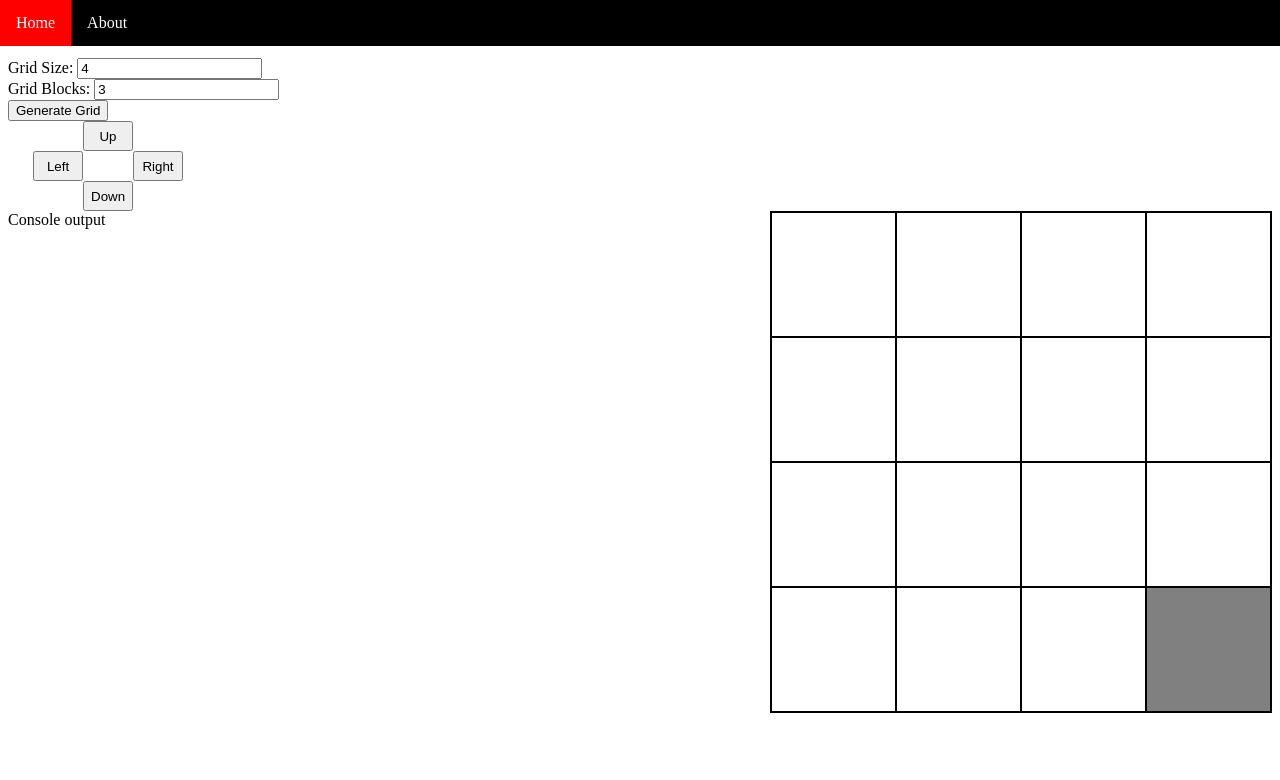
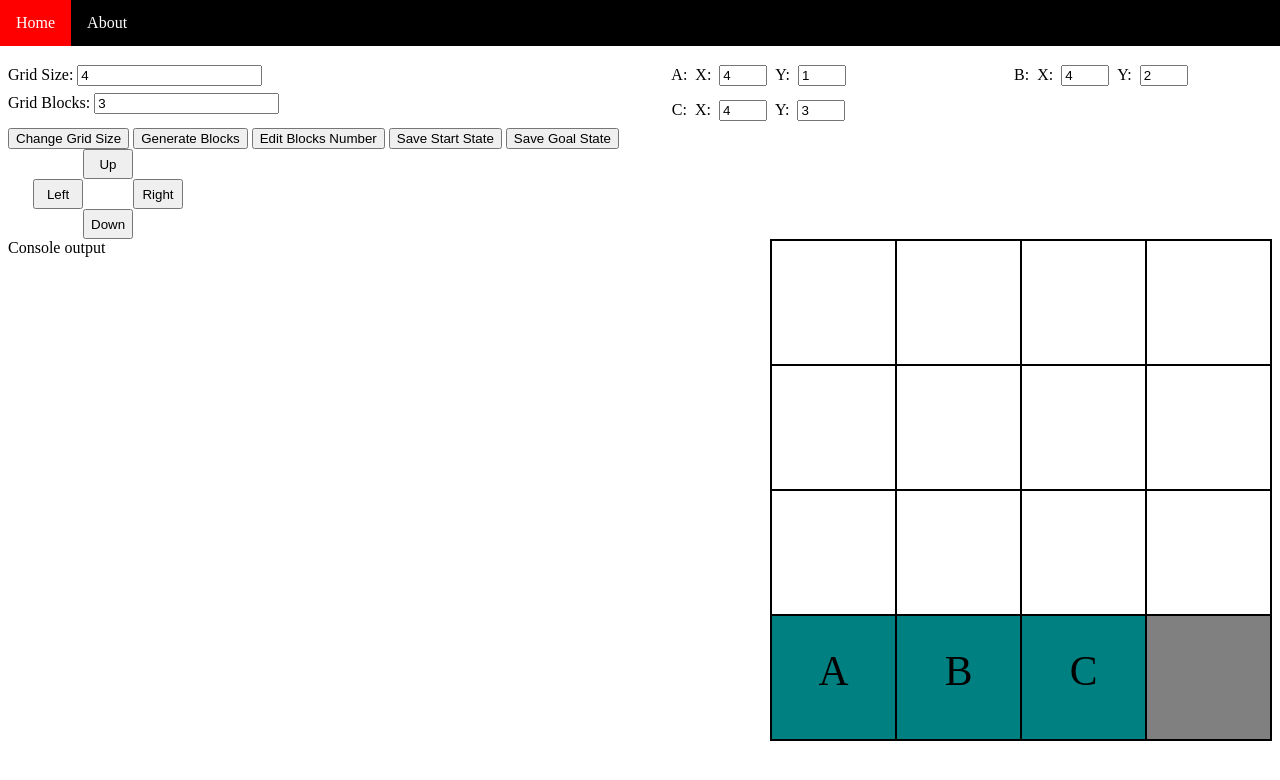
Before and after one commit to MihaiNuica97/SearchMethods, a plain HTML site: page index.html in a window 1280 px wide. Drawn offline with Linux system fonts and the light colour scheme.

Commit message:
added start/goal state saving functionality. currently only saveable through the options, not the grid movement

```diff
--- a/index.html
+++ b/index.html
@@ -6,6 +6,7 @@
     <script src="./js/jquery-3.4.1.js"></script>
     <script src="./js/node.js"></script>
     <script src="./js/graphicsManager.js"></script>
+    <script src="./js/searchManager.js"></script>
 </head>
 
 <body>
@@ -27,13 +28,27 @@
             <span>Grid Blocks: </span>
             <input type="number" value="3" max="6" id="blocksNoInput">
         </div>
-        <div id="gridBlocksOptionDiv"class="hidden">
+        <div id="gridBlocksOptionDiv">
                 <div class="blockOption">
-                    <span class="blockTitle" title="A">A</span>
+                    <span class="blockTitle" title="A">A: </span>
                     <span>X:</span>
-                    <input class="blockCoordX" type="number">
+                    <input class="blockCoordX" value="4" type="number">
                     <span>Y:</span>
-                    <input class="blockCoordY" type="number">
+                    <input class="blockCoordY" value="1" type="number">
+                </div>
+                <div class="blockOption">
+                    <span class="blockTitle" title="B">B: </span>
+                    <span>X:</span>
+                    <input class="blockCoordX" value="4" type="number">
+                    <span>Y:</span>
+                    <input class="blockCoordY" value="2" type="number">
+                </div>
+                <div class="blockOption">
+                    <span class="blockTitle" title="C">C: </span>
+                    <span>X:</span>
+                    <input class="blockCoordX" value="4" type="number">
+                    <span>Y:</span>
+                    <input class="blockCoordY" value="3"type="number">
                 </div>
         </div>
     </div>
@@ -42,8 +57,12 @@
     <div id="buttonsDiv">
         <button id="generateGridBtn" onClick="graphicsManager.generateGrid();
         $('#generateBlocksBtn').removeClass('hidden');
-        $('#gridBlocksOptionDiv').removeClass('hidden');">Generate Grid</button>
-        <button id="generateBlocksBtn" onClick="graphicsManager.generateBlocks()" class="hidden" >Generate Blocks</button>
+        $('#gridBlocksOptionDiv').removeClass('hidden');">Change Grid Size</button>
+        <button id="generateBlocksBtn" onClick="graphicsManager.generateBlocks()">Generate Blocks</button>
+        <button id="editlocksBtn" onClick="graphicsManager.editBlocks()">Edit Blocks Number</button>
+
+        <button id="saveStartStateBtn"onClick="searchManager.saveStartState()">Save Start State</button>
+        <button id="saveGoalStateBtn"onClick="searchManager.saveGoalState()">Save Goal State</button>
         <div id="controlsDiv">
                 <button id="moveLeft" onClick="graphicsManager.moveLeft()">Left</button>
                 <button id="moveRight"onClick="graphicsManager.moveRight()">Right</button>
@@ -54,7 +73,7 @@
 
 
 
-    <div id="outputDiv">
+    <div id="outputDiv"style="float:right;">
         <div id="consoleOutputDiv" style="float:left;">
             <span>Console output</span>
         </div>
--- a/js/graphicsManager.js
+++ b/js/graphicsManager.js
@@ -30,14 +30,25 @@ class GraphicsManager{
                 block.css("grid-area", (i+1) + " / " + (j+1) + " span 1 / span 1");
                 block.attr("row", i+1);
                 block.attr("col", j+1);
+
                 sumblocks++;
             }
         }
         $('#gridBlock'+ (sumblocks - 1)).attr("id", "agentBlock");
         this.agentBlock = $('#agentBlock');
 
-        // populate options with number of movable blocks
+        // number of movable blocks
         this.movableBlocks = $('#blocksNoInput').val();
+    }
+
+    editBlocks(){
+        // change number
+        this.movableBlocks = $('#blocksNoInput').val();
+
+
+        // repopulate options with number of movable blocks
+
+
         let blockOptionsDiv = $('#gridBlocksOptionDiv');
         blockOptionsDiv.empty();
 
@@ -49,6 +60,7 @@ class GraphicsManager{
             blockOptionsDiv.append($.parseHTML(htmlString));
         }
     }
+
     generateBlocks(){
         $('.gridBlock').each(function(index){
             $(this).empty();
@@ -63,7 +75,7 @@ class GraphicsManager{
 
             block.addClass("movableBlock");
             block.append("<div>"+blockTitle+"</div>");
-        })
+        });
     }
 
 
@@ -91,21 +103,25 @@ class GraphicsManager{
         block2.attr("row", block1Row);
         block2.attr("col", block1Col);
     }
+
     moveLeft(){
         let subjectRow = parseInt(this.agentBlock.attr("row"));
         let subjectCol = parseInt(this.agentBlock.attr("col")) - 1;
         this.swapBlocks(this.agentBlock, $('[row = '+ (subjectRow) + '][col = ' + (subjectCol) + ']'));
     }
+
     moveRight(){
         let subjectRow = parseInt(this.agentBlock.attr("row"));
         let subjectCol = parseInt(this.agentBlock.attr("col")) + 1;
         this.swapBlocks(this.agentBlock, $('[row = '+ (subjectRow) + '][col = ' + (subjectCol) + ']'));
     }
+
     moveUp(){
         let subjectRow = parseInt(this.agentBlock.attr("row")) - 1;
         let subjectCol = parseInt(this.agentBlock.attr("col"));
         this.swapBlocks(this.agentBlock, $('[row = '+ (subjectRow) + '][col = ' + (subjectCol) + ']'));
     }
+
     moveDown(){
         let subjectRow = parseInt(this.agentBlock.attr("row")) + 1;
         let subjectCol = parseInt(this.agentBlock.attr("col"));
--- a/js/main.js
+++ b/js/main.js
@@ -17,8 +17,13 @@ let node = new GraphNode('001*',null,"up",null,null)
 
 let graphicsManager = new GraphicsManager();
 graphicsManager.generateGrid();
+graphicsManager.generateBlocks();
+
+let searchManager =  new SerchManager();
+
+
 
 console.log(graphicsManager);
-
+console.log(searchManager);
 console.log(node);
 console.log(node.state);
--- /dev/null
+++ b/js/searchManager.js
@@ -0,0 +1,57 @@
+class  SerchManager{
+    constructor(){
+
+    }
+    saveStartState(){
+        this.gridSize = $('#gridSizeInput').val();
+        this.startState = this.generateEmptygrid(this.gridSize);
+        let self = this;
+        $('.blockOption').each(function(index){
+            let blockTitle = $(this).find(".blockTitle").attr("title");
+            let blockX = $(this).find(".blockCoordX").val()-1;
+            let blockY = $(this).find(".blockCoordY").val()-1;
+
+            self.startState[blockX][blockY] = blockTitle;
+        });
+        this.findAgentBlock(this.startState);
+        console.log(this.startState);
+    }
+    saveGoalState(){
+        this.gridSize = $('#gridSizeInput').val();
+        this.goalState = this.generateEmptygrid(this.gridSize);
+        let self = this;
+        $('.blockOption').each(function(index){
+            let blockTitle = $(this).find(".blockTitle").attr("title");
+            let blockX = $(this).find(".blockCoordX").val()-1;
+            let blockY = $(this).find(".blockCoordY").val()-1;
+
+            self.goalState[blockX][blockY] = blockTitle;
+
+        });
+        this.findAgentBlock(this.goalState);
+        console.log(this.goalState);
+    }
+    findAgentBlock(grid){
+        let agentBlock = $('#agentBlock');
+        let agentX =  parseInt(agentBlock.attr("row"))-1;
+        let agentY = parseInt(agentBlock.attr("col"))-1;
+
+        grid[agentX][agentY] = "*";
+
+    }
+
+
+
+
+
+
+    generateEmptygrid(gridSize){
+        let grid = Create2DArray(gridSize);
+        for(let i=0;i<gridSize;i++){
+            for(let j=0;j<gridSize;j++){
+                grid[i][j] = 0;
+            }
+        }
+        return grid;
+    }
+}
```
